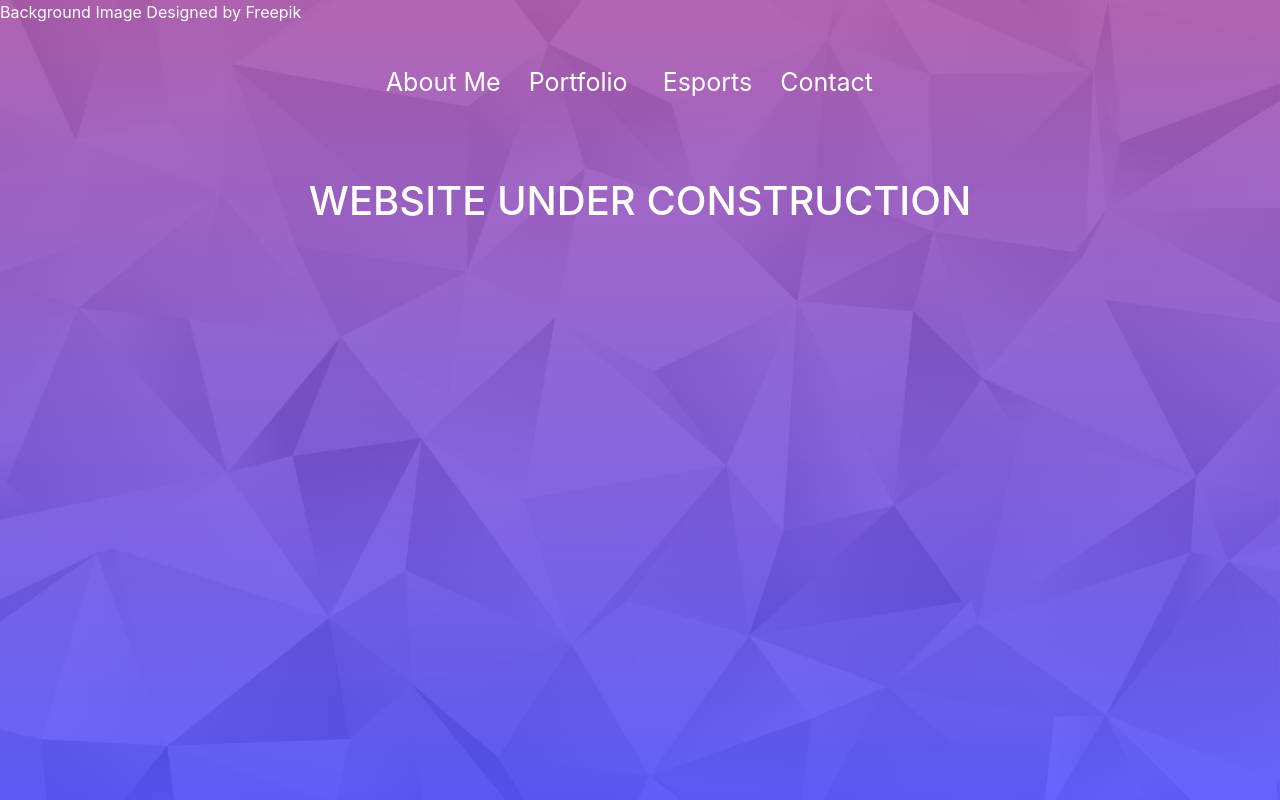
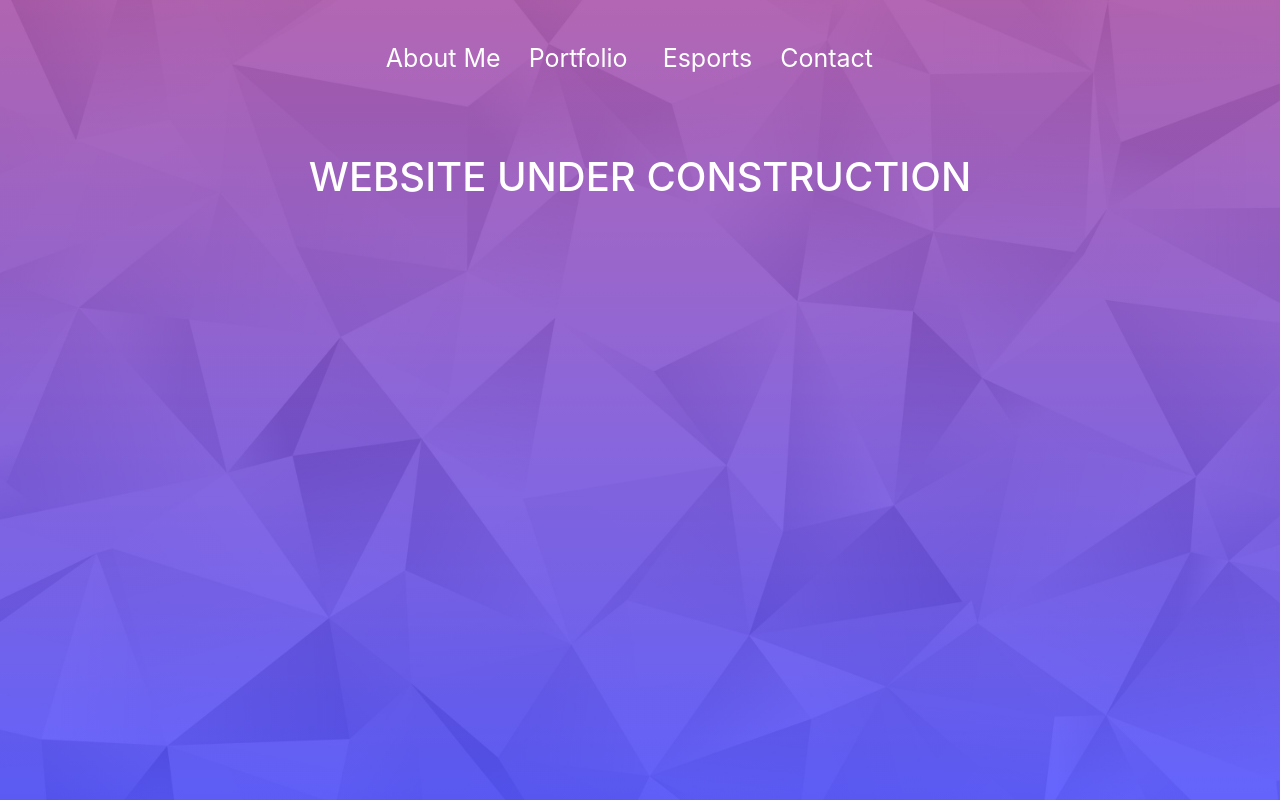
Before and after one commit to MannyEchavez/MannyEchavez.github.io, a plain HTML site: page portfolio.html in a window 1280 px wide. Drawn offline with nearby package versions, Linux system fonts and the light colour scheme.

Commit message:
removed attribute for now

```diff
--- a/portfolio.html
+++ b/portfolio.html
@@ -14,7 +14,6 @@
 <body>
 
 	<div class="image">
-		<a style = "color:white; left: 0" href="http://www.freepik.com">Background Image Designed by Freepik</a>
 
 		<div class="container">
 
```
